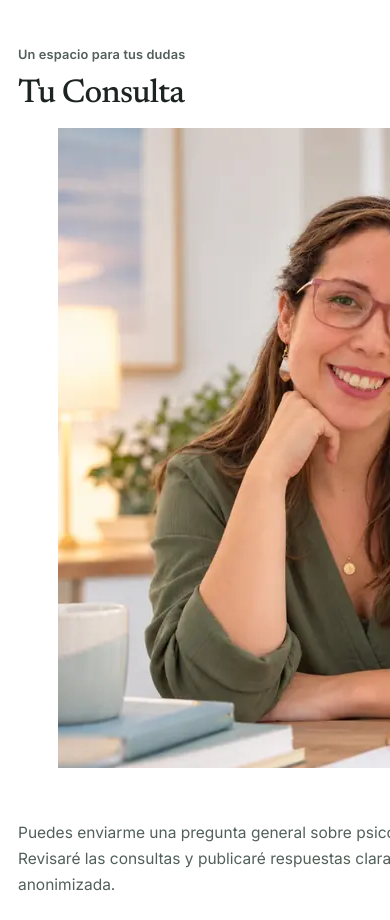
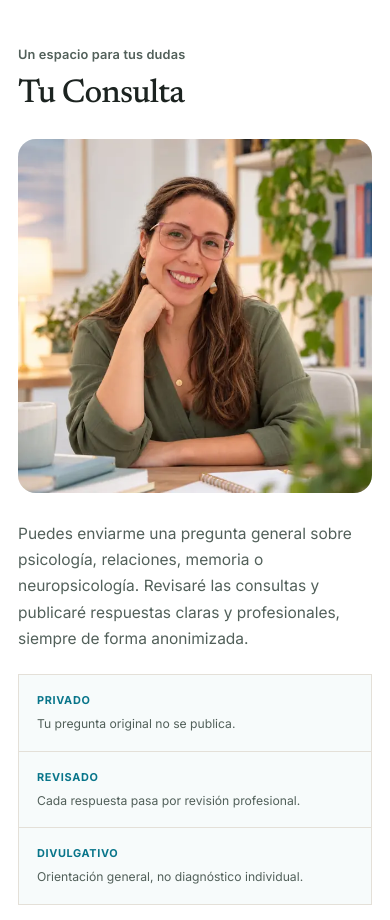
Before and after one commit to carolinasanchezgirona/Portfolio-Carolina, a Next.js app: page / in a window 390 px wide. Shown: the part 3400-4320 px from the top of the page. Built offline with nearby package versions, Linux system fonts and the light colour scheme.

Commit message:
Add responsive fixed-aspect image layout for Tu Consulta homepage

```diff
--- a/app/editorial.css
+++ b/app/editorial.css
@@ -181,6 +181,10 @@
 .home-question-points span{padding:18px;background:#f7fbfb;color:#52605a;font-size:.76rem;line-height:1.45;}
 .home-question-points strong{display:block;margin-bottom:6px;color:var(--e-teal);font-size:.68rem;text-transform:uppercase;letter-spacing:.06em;}
 .home-question-link{margin-bottom:0;}
+/* Tu Consulta: responsive, layout-stable portrait loaded below the fold. */
+.home-question-photo{max-width:370px;aspect-ratio:1;margin:26px 0 0;overflow:hidden;border-radius:18px;background:#eaf2f7}
+.home-question-photo img{display:block;width:100%;height:100%;object-fit:cover}
+
 
 .editorial-contact{background:#EAF6F8;}
 .editorial-contact-card{padding:28px;}
```
